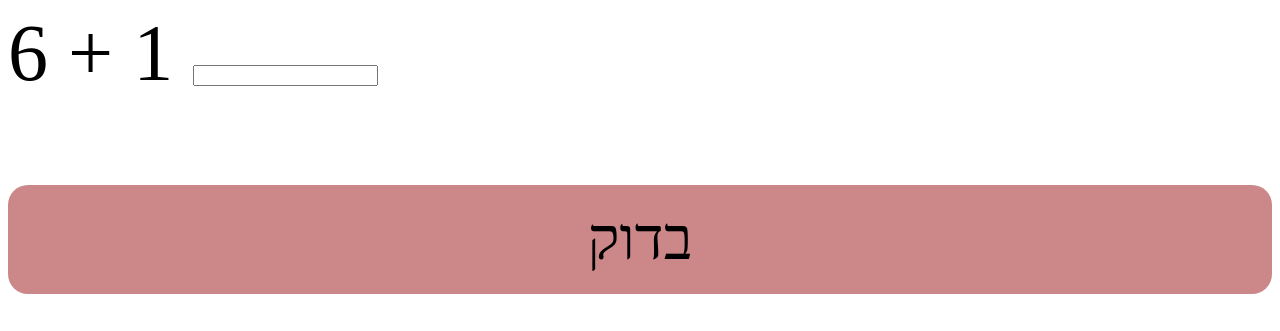
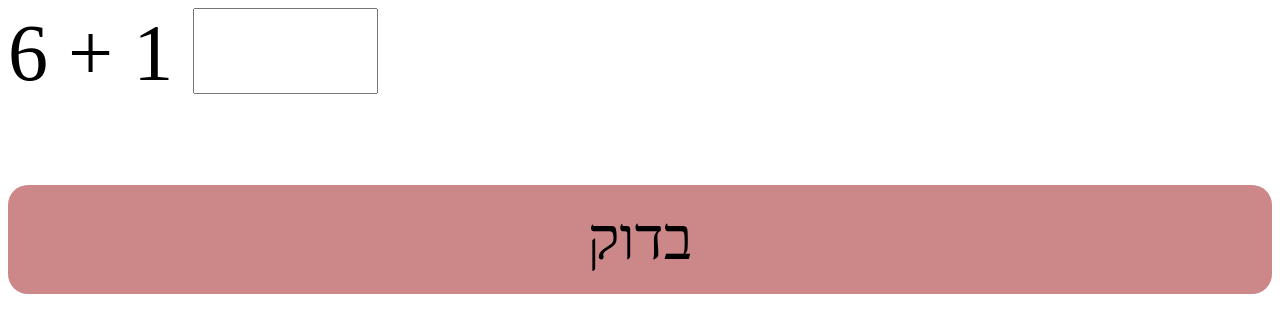
Before and after one commit to geymed/abmath, a plain HTML site: page index.html in a window 1280 px wide. Drawn offline with nearby package versions, Linux system fonts and the light colour scheme.

Commit message:
add styling to result input

```diff
--- a/static/style.css
+++ b/static/style.css
@@ -15,3 +15,8 @@
 #exce {
   font-size:80px;
 }
+
+#result {
+  line-height:80px;
+  vertical-align:top;
+}
```
